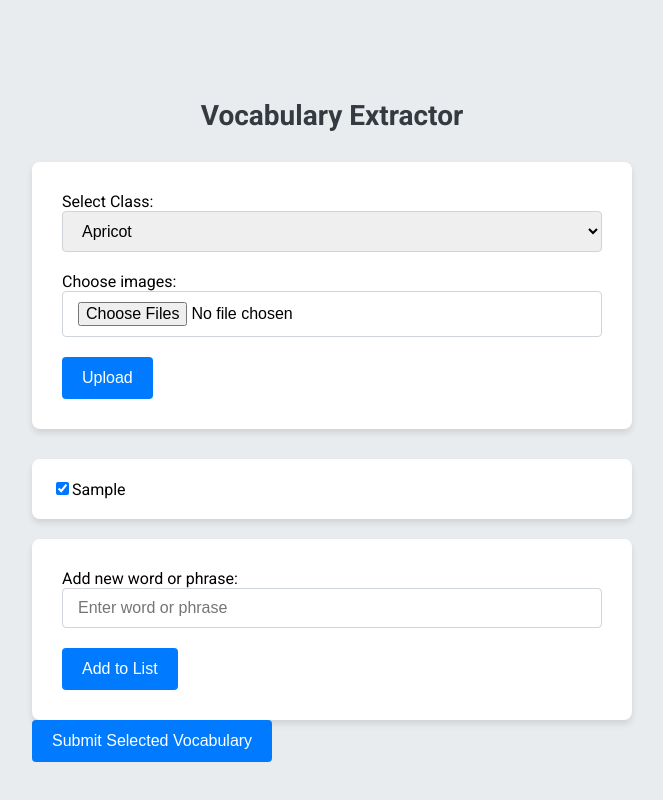
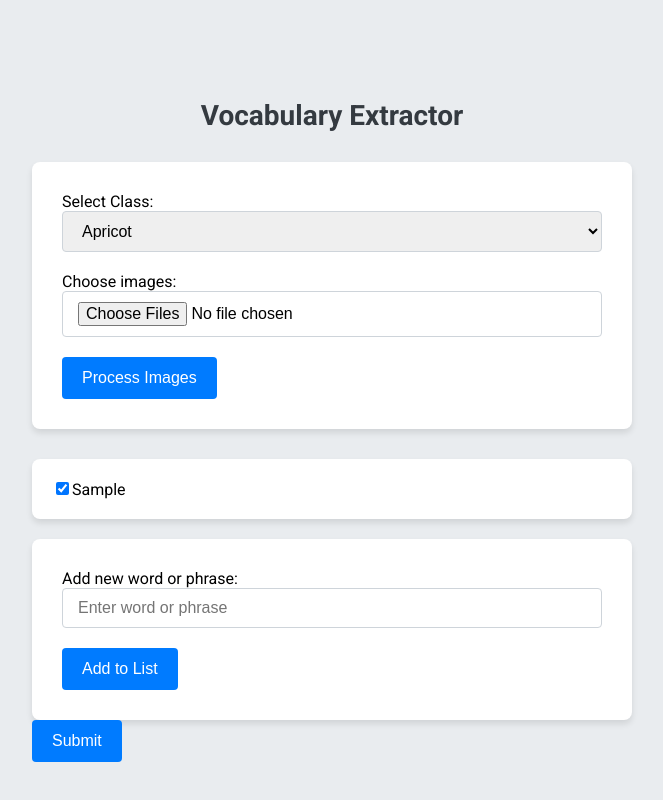
Before and after one commit to defroged/teacher-form, a website: page index.html in a window 1280 px wide. Both pictures are taken after typing "Sample" into the empty fields and a click on the button "Add to List". Shown: the whole page, without its empty margins (308-971 px from the left). Drawn offline with Linux system fonts and the light colour scheme.

Commit message:
Fix pLimit import

```diff
--- a/api/createDataFromList.js
+++ b/api/createDataFromList.js
@@ -81,7 +81,7 @@ export default async function handler(req, res) {
     const voiceId = process.env.ELEVENLABS_VOICE_ID || 's0XGIcqmceN2l7kjsqoZ';
     const url = `https://api.elevenlabs.io/v1/text-to-speech/${voiceId}`;
 
-    import pLimit from 'p-limit';
+    import { default as pLimit } from 'p-limit';
 
 // Create a concurrency limiter with a limit of 10.
 const limit = pLimit(10);
--- a/index.html
+++ b/index.html
@@ -34,7 +34,7 @@
         <input type="file" id="imageFiles" name="imageFiles" accept="image/*" multiple class="form-control">
       </div>
 
-      <button type="submit" class="btn">Upload</button>
+      <button type="submit" class="btn">Process Images</button>
     </form>
 
     <div id="vocabularyList" class="vocab-card"></div>
@@ -47,7 +47,7 @@
       <button id="addWordBtn" class="btn" type="button">Add to List</button>
     </div>
 
-    <button id="submitVocabulary" class="btn" style="display: none;">Submit Selected Vocabulary</button>
+    <button id="submitVocabulary" class="btn" style="display: none;">Submit</button>
 
     <!-- Loader for vocabulary submission -->
     <div id="submitLoader" class="loader" style="display: none; text-align: center; font-weight: bold; margin-top: 10px;">
```
